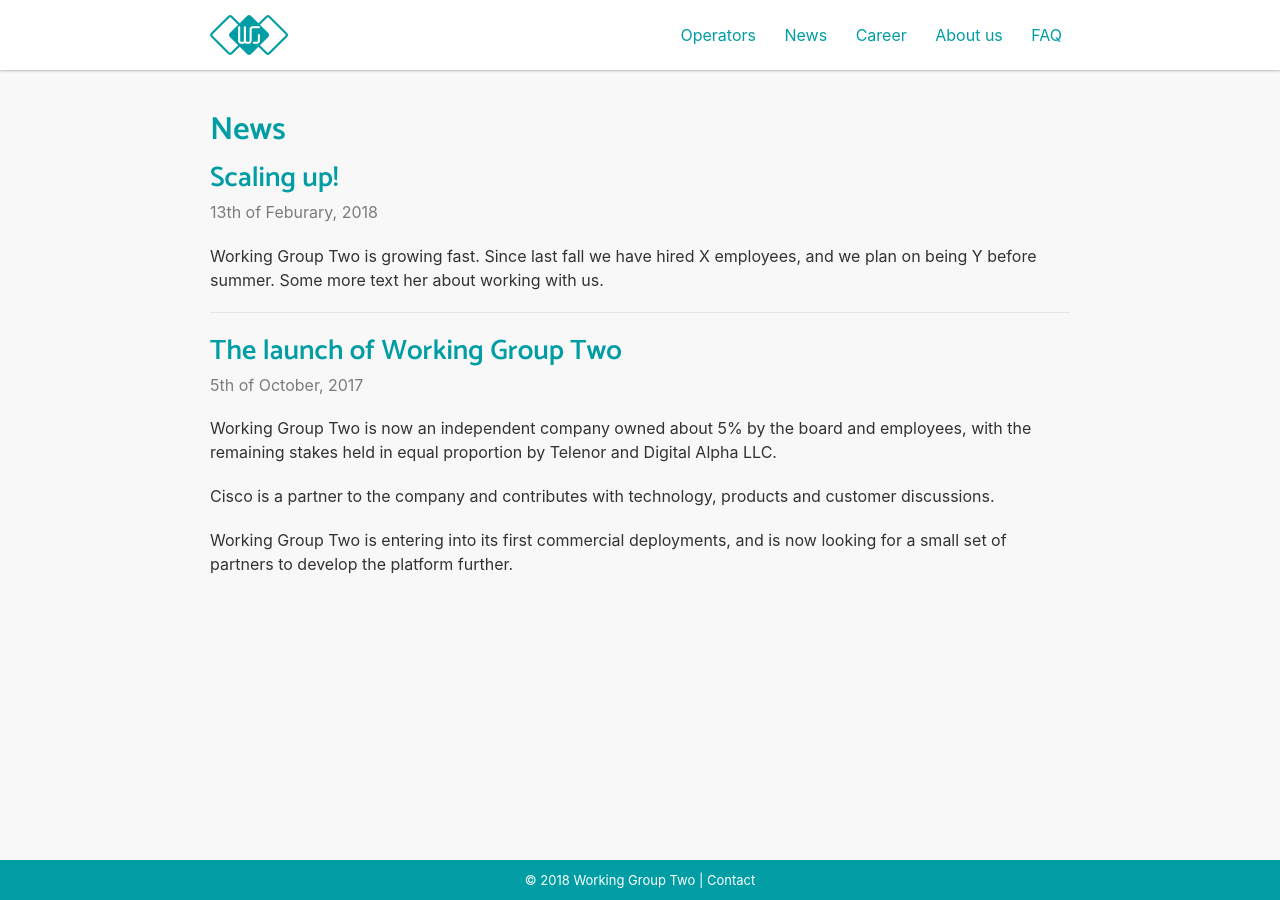
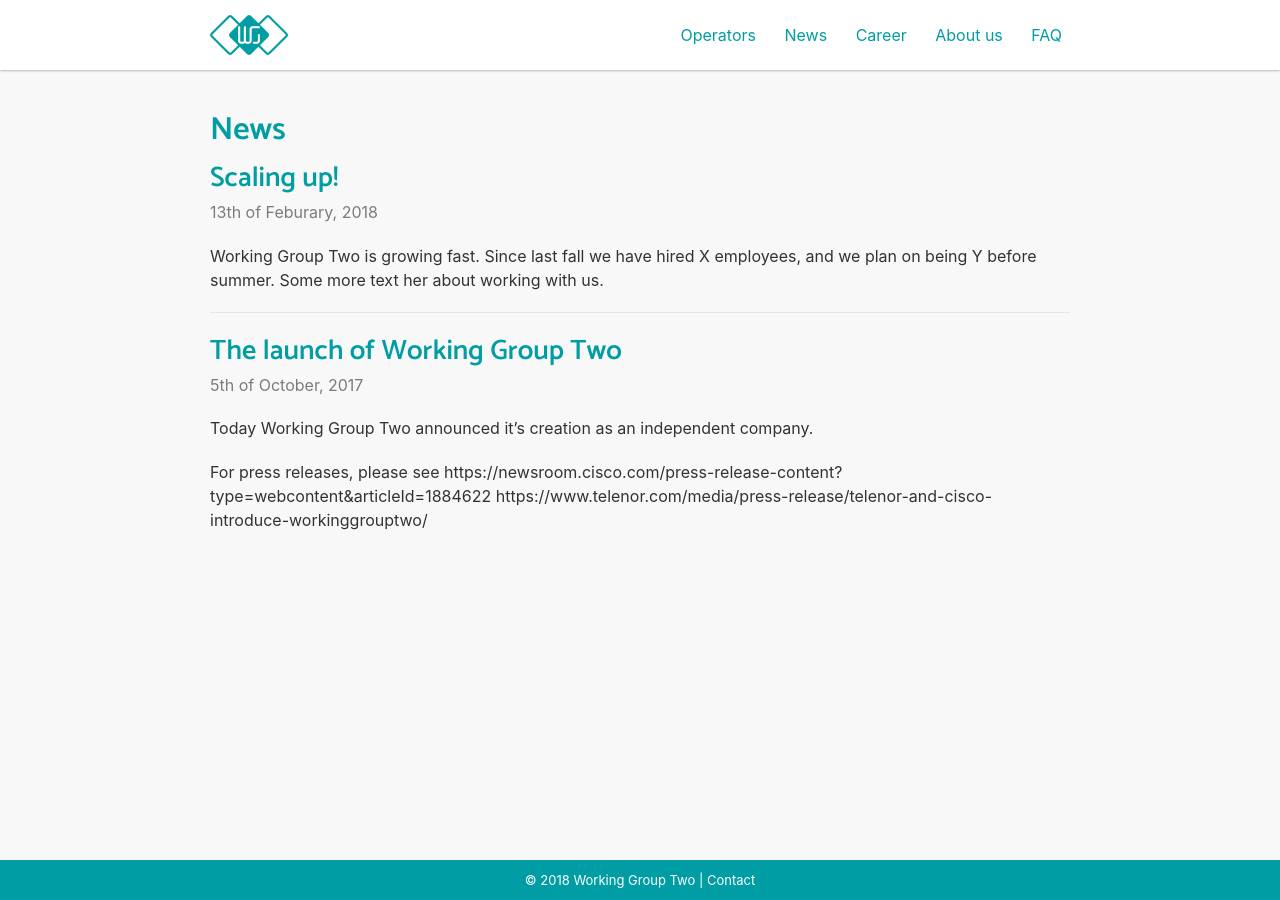
Before and after one commit to working-group-two/engineering-blog, a Jekyll site: the page built from pages/news.md, in a window 1280 px wide. Built offline with Jekyll 4.4.1, drawn with Linux system fonts in a browser that asks for light colours; nearby versions of some CDN libraries.

Commit message:
Update news.md
text edits

```diff
--- a/pages/news.md
+++ b/pages/news.md
@@ -16,8 +16,8 @@
 ## The launch of Working Group Two
 ### 5th of October, 2017
 
-Working Group Two is now an independent company owned about 5% by the board and employees, with the remaining stakes held in equal proportion by Telenor and Digital Alpha LLC.
+Today Working Group Two announced it's creation as  an independent company.
 
-Cisco is a partner to the company and contributes with technology, products and customer discussions.
-
-Working Group Two is entering into its first commercial deployments, and is now looking for a small set of partners to develop the platform further.
+For press releases, please see
+https://newsroom.cisco.com/press-release-content?type=webcontent&articleId=1884622
+https://www.telenor.com/media/press-release/telenor-and-cisco-introduce-workinggrouptwo/
```
